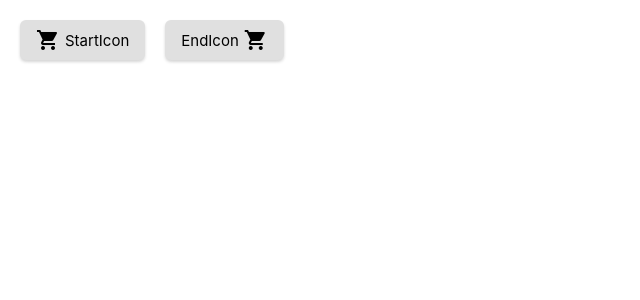
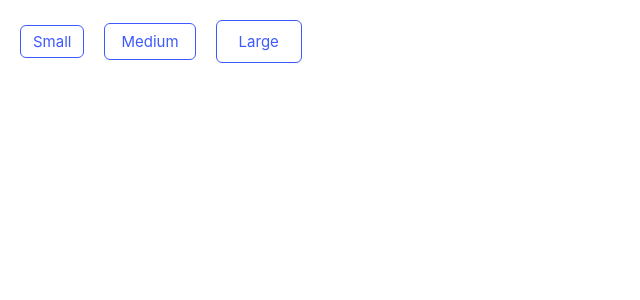
Before and after one commit to Vanaldito/button-component, a React (Vite) app: page / in a window 1280 px wide. Shown: the top 300 px of the page, without its empty margins (0-640 px from the left). Built offline with nearby package versions, Linux system fonts and the light colour scheme.

Commit message:
feat: allow to choose a button size

```diff
--- a/src/App.css
+++ b/src/App.css
@@ -10,6 +10,7 @@ html {
 
 .buttons {
   display: flex;
+  align-items: center;
   max-width: 100%;
   padding: 20px;
   gap: 20px;
--- a/src/App.tsx
+++ b/src/App.tsx
@@ -6,8 +6,13 @@ export default function App() {
   return (
     <main>
       <div className="buttons">
-        <Button startIcon="local_grocery_store">StartIcon</Button>
-        <Button endIcon="local_grocery_store">EndIcon</Button>
+        <Button variant="outline" size="sm">
+          Small
+        </Button>
+        <Button variant="outline">Medium</Button>
+        <Button variant="outline" size="lg">
+          Large
+        </Button>
       </div>
     </main>
   );
--- a/src/components/button.css
+++ b/src/components/button.css
@@ -4,10 +4,10 @@
   display: flex;
   align-items: center;
   gap: 5px;
+  height: max-content;
 }
 
 .button--variant-default {
-  padding: 8px 16px;
   border-radius: 6px;
   background-color: #e0e0e0;
   color: #000000;
@@ -16,7 +16,6 @@
 }
 
 .button--variant-outline {
-  padding: 8px 16px;
   border: 1px solid #3d5afe;
   border-radius: 6px;
   background-color: inherit;
@@ -41,3 +40,18 @@
 .button--variant-outline.button--disabled {
   border-color: #9e9e9e;
 }
+
+.button--variant-default.button--size-sm,
+.button--variant-outline.button--size-sm {
+  padding: 6px 12px;
+}
+
+.button--variant-default.button--size-md,
+.button--variant-outline.button--size-md {
+  padding: 8px 16px;
+}
+
+.button--variant-default.button--size-lg,
+.button--variant-outline.button--size-lg {
+  padding: 11px 22px;
+}
--- a/src/components/button.tsx
+++ b/src/components/button.tsx
@@ -7,6 +7,7 @@ interface ButtonProps {
   disabled?: boolean;
   startIcon?: string;
   endIcon?: string;
+  size?: "sm" | "md" | "lg";
   children: React.ReactNode;
 }
 
@@ -14,6 +15,7 @@ export default function Button({
   variant = "default",
   disableShadow = false,
   disabled = false,
+  size = "md",
   startIcon,
   endIcon,
   children,
@@ -22,6 +24,7 @@ export default function Button({
   className += ` button--variant-${variant}`;
   className += disableShadow ? " button--disable-shadow" : "";
   className += disabled ? " button--disabled" : "";
+  className += ` button--size-${size}`;
 
   return (
     <button className={className} type="button">
```
